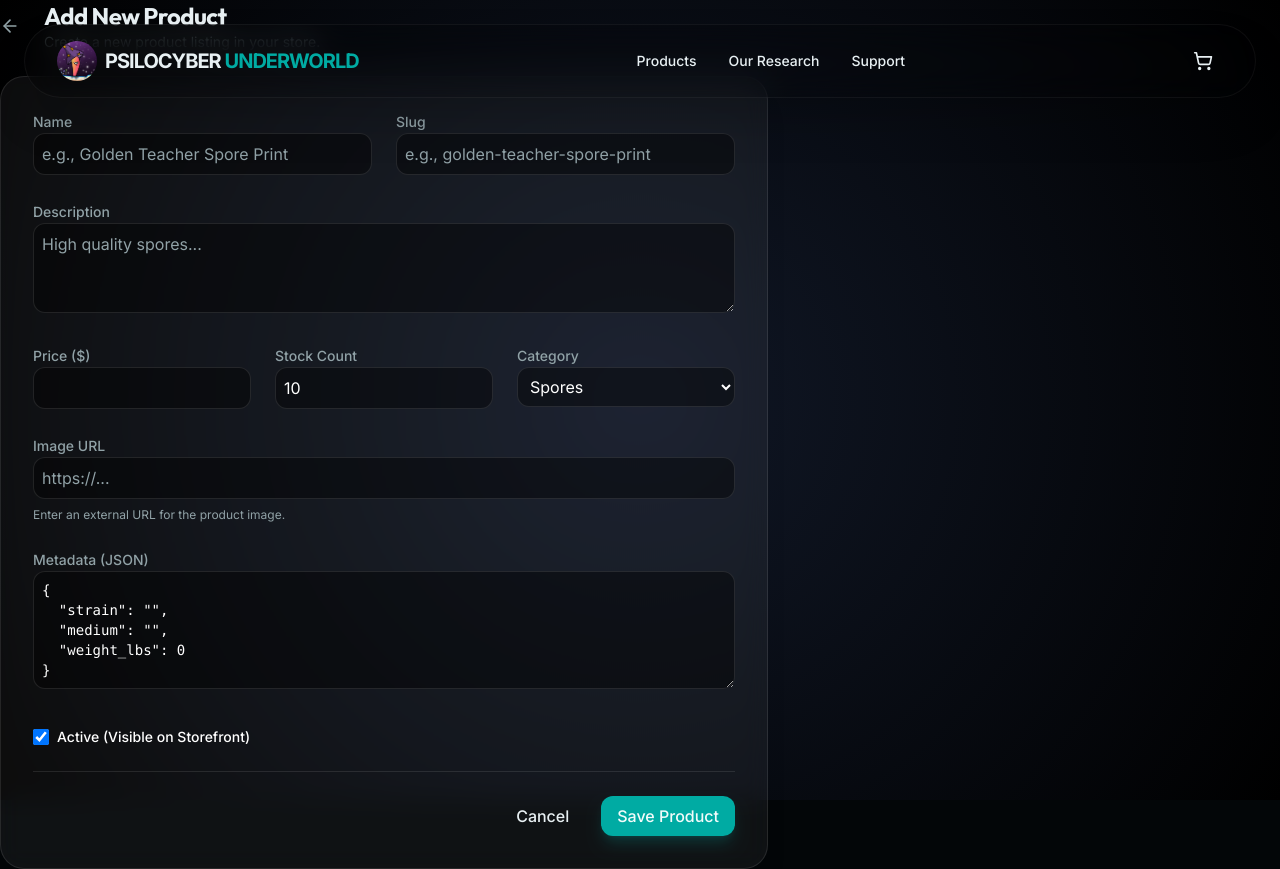
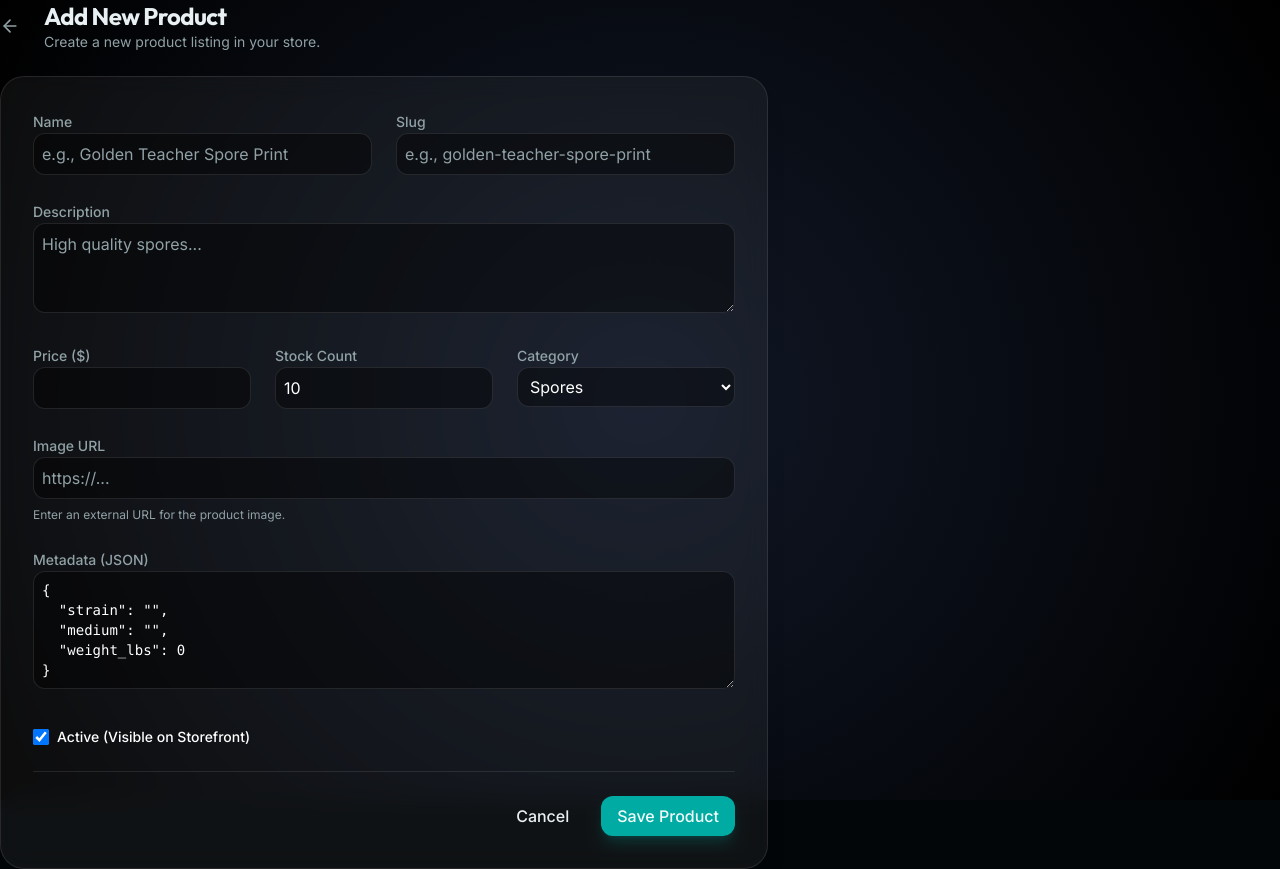
Before and after one commit to insid30ut/mycstore, a Next.js app: page /admin/products/new in a window 1280 px wide. Built offline with nearby package versions, Linux system fonts and the light colour scheme; no server answers.

Commit message:
feat: implement storefront layout and product checkout pages

```diff
--- /dev/null
+++ b/src/app/(storefront)/layout.tsx
@@ -0,0 +1,19 @@
+import { Navbar } from "@/components/navbar";
+import { CartSidebar } from "@/components/cart/cart-sidebar";
+import { ReactNode } from "react";
+
+/**
+ * Storefront layout — wraps all public customer-facing pages.
+ * Renders the Navbar and CartSidebar. Intentionally excluded from /admin.
+ */
+export default function StorefrontLayout({ children }: { children: ReactNode }) {
+  return (
+    <>
+      <Navbar />
+      <CartSidebar />
+      <main className="min-h-screen">
+        {children}
+      </main>
+    </>
+  );
+}
--- a/src/app/layout.tsx
+++ b/src/app/layout.tsx
@@ -1,7 +1,5 @@
 import type { Metadata } from "next";
 import { Inter, Outfit } from "next/font/google";
-import { Navbar } from "@/components/navbar";
-import { CartSidebar } from "@/components/cart/cart-sidebar";
 import "./globals.css";
 
 const inter = Inter({
@@ -31,11 +29,7 @@ export default function RootLayout({
         className={`${inter.variable} ${outfit.variable} antialiased selection:bg-primary/30`}
       >
         <div className="fixed inset-0 bg-[radial-gradient(circle_at_50%_50%,rgba(17,24,39,1),rgba(0,0,0,1))] -z-10" />
-        <Navbar />
-        <CartSidebar />
-        <main className="min-h-screen">
-          {children}
-        </main>
+        {children}
       </body>
     </html>
   );
```
Also changed, not shown: src/app/(storefront)/checkout/page.tsx (renamed from src/app/checkout/page.tsx), src/app/(storefront)/page.tsx (renamed from src/app/page.tsx), src/app/(storefront)/products/[id]/page.tsx (renamed from src/app/products/[id]/page.tsx), src/app/(storefront)/products/page.tsx (renamed from src/app/products/page.tsx).
